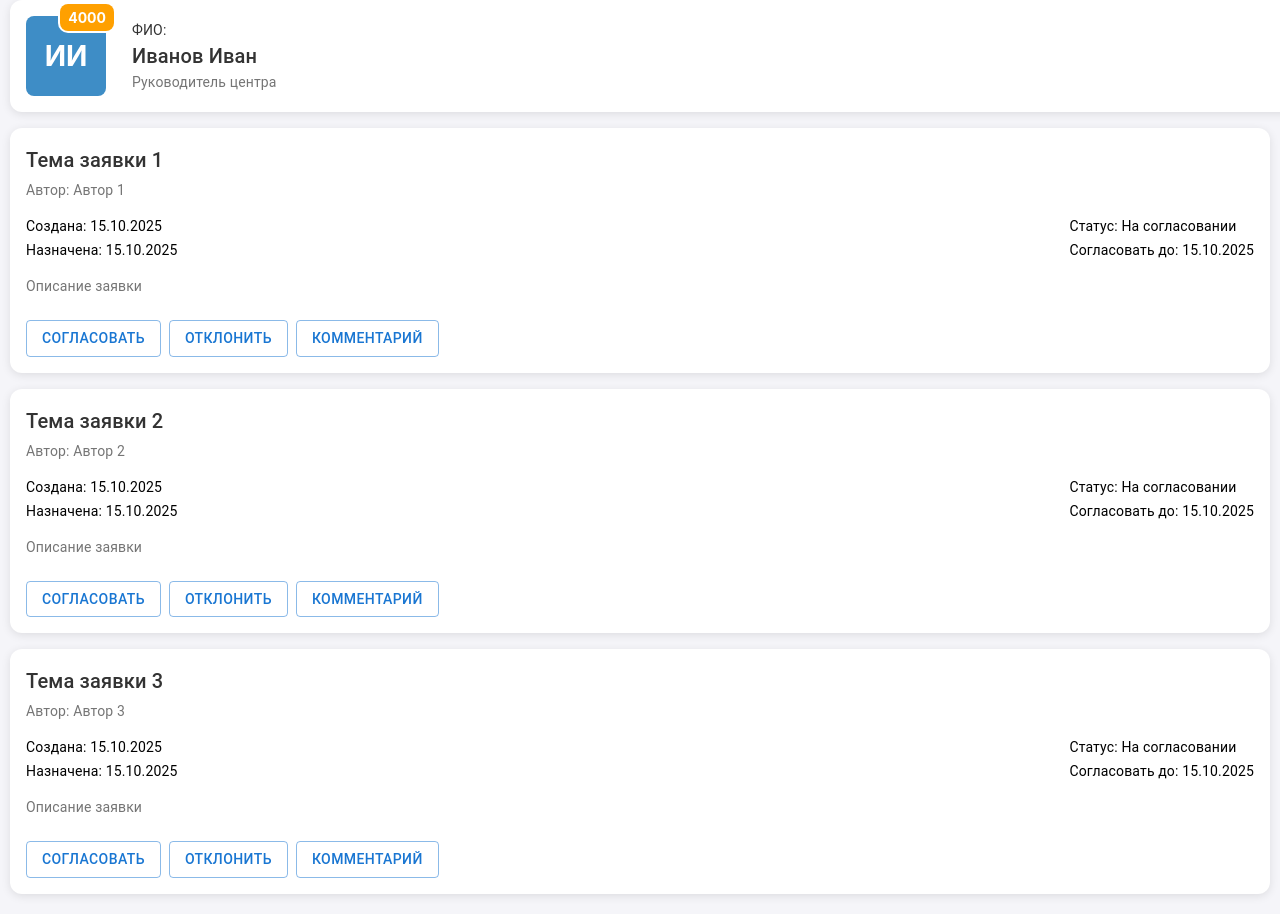
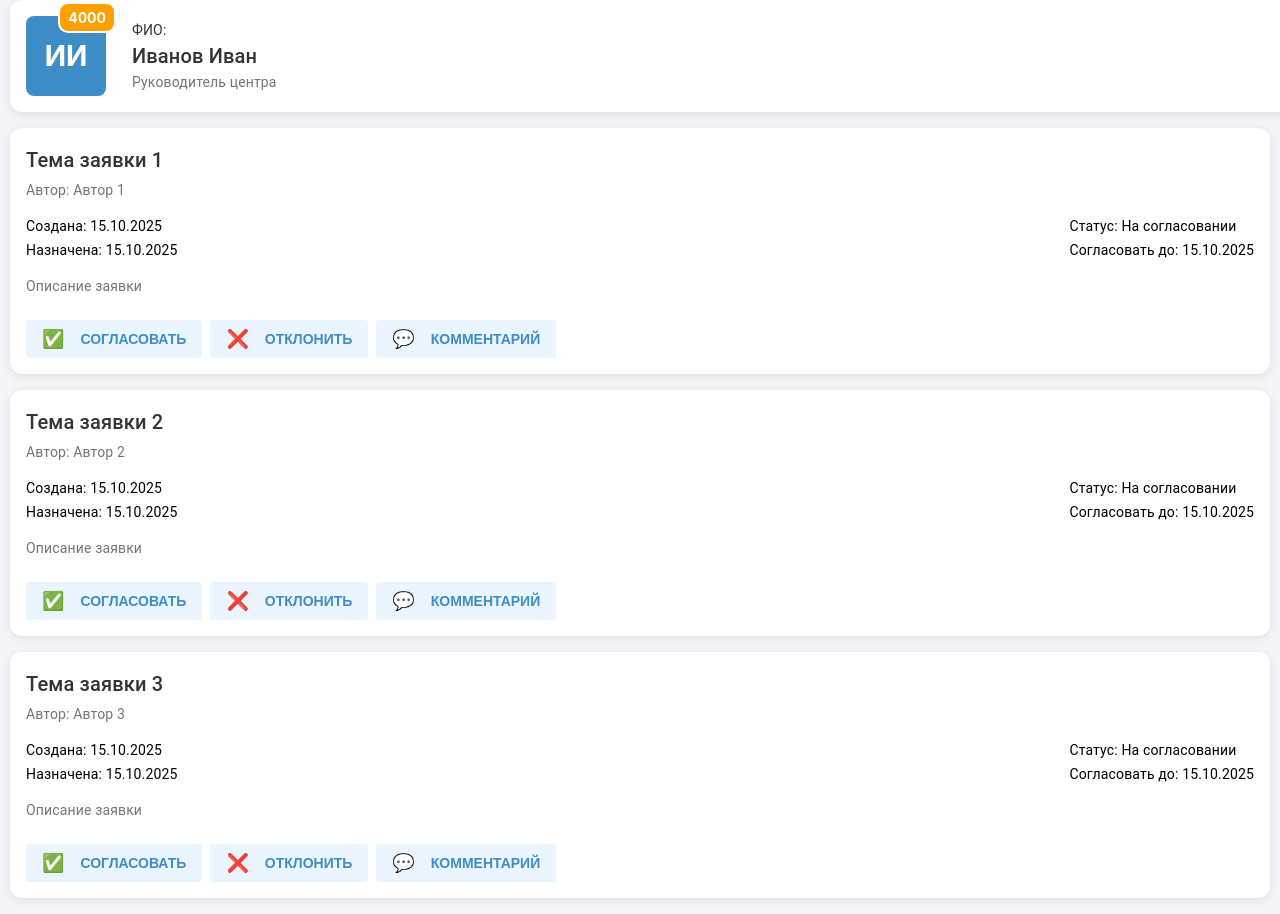
Before and after one commit to Chebulpec/Smart-Apps-eXpress-Front, a React (Vite) app: page / in a window 1280 px wide. Shown: the top 914 px of the page. Built offline with nearby package versions, Linux system fonts and the light colour scheme.

Commit message:
кнопки

```diff
--- a/package.json
+++ b/package.json
@@ -12,6 +12,7 @@
   "dependencies": {
     "@emotion/react": "^11.14.0",
     "@emotion/styled": "^11.14.1",
+    "@mui/icons-material": "^7.3.4",
     "@mui/material": "^7.3.4",
     "react": "^19.2.0",
     "react-dom": "^19.2.0"
--- a/src/components/ApprovalRequestList/ApprovalRequestList.jsx
+++ b/src/components/ApprovalRequestList/ApprovalRequestList.jsx
@@ -1,6 +1,16 @@
 import React from 'react';
-import { Box, Typography, Button } from '@mui/material';
+import { Box, Typography } from '@mui/material';
 import styles from './ApprovalRequestList.module.css';
+
+const CustomButton = ({ icon, text, onClick, disabled }) => {
+  const buttonClass = `${styles.actionButton} ${disabled ? styles.disabled : ''}`;
+  return (
+    <button className={buttonClass} onClick={onClick} disabled={disabled}>
+      {icon && <span className={styles.icon}>{icon}</span>}
+      <span className={styles.text}>{text}</span>
+    </button>
+  );
+};
 
 const ApprovalRequestItem = ({ request }) => {
   return (
@@ -27,15 +37,24 @@ const ApprovalRequestItem = ({ request }) => {
         <Typography variant="body2">Описание заявки</Typography>
       </Box>
       <Box className={styles.actions}>
-        <Button variant="outlined" className={styles.actionButton}>
-          СОГЛАСОВАТЬ
-        </Button>
-        <Button variant="outlined" className={styles.actionButton}>
-          ОТКЛОНИТЬ
-        </Button>
-        <Button variant="outlined" className={styles.actionButton}>
-          КОММЕНТАРИЙ
-        </Button>
+        <CustomButton
+          icon={<div className={styles.icon}>✅</div>}
+          text="СОГЛАСОВАТЬ"
+          onClick={() => console.log('Approve')}
+          disabled={request.isBlocked}
+        />
+        <CustomButton
+          icon={<div className={styles.icon}>❌</div>}
+          text="ОТКЛОНИТЬ"
+          onClick={() => console.log('Reject')}
+          disabled={request.isBlocked}
+        />
+        <CustomButton
+          icon={<div className={styles.icon}>💬</div>}
+          text="КОММЕНТАРИЙ"
+          onClick={() => console.log('Comment')}
+          disabled={request.isBlocked}
+        />
       </Box>
     </Box>
   );
--- a/src/components/ApprovalRequestList/ApprovalRequestList.module.css
+++ b/src/components/ApprovalRequestList/ApprovalRequestList.module.css
@@ -1,5 +1,3 @@
-/* src/components/ApprovalRequestList/ApprovalRequestList.module.css */
-
 .requestList {
   display: flex;
   flex-direction: column;
@@ -63,15 +61,48 @@
 
 .actions {
   display: flex;
+  flex-wrap: wrap;
   gap: 8px;
   margin-top: 16px;
 }
 
 .actionButton {
+  display: flex;
+  align-items: center;
+  justify-content: center;
+  text-transform: uppercase;
   font-size: 14px;
   font-weight: bold;
   color: #3E8DC6;
-  border-color: #3E8DC6;
+  background-color: #eaf5ff;
   padding: 8px 16px;
   border-radius: 4px;
+  border: none;
+  cursor: pointer;
+  transition: all 0.3s ease-in-out;
 }
+
+.actionButton:hover {
+  background-color: #3E8DC6;
+  color: white;
+}
+
+.actionButton:active {
+  background-color: #3E8DC6;
+  color: white;
+}
+
+.actionButton.disabled {
+  background-color: #cccccc;
+  color: #757575;
+  cursor: not-allowed;
+}
+
+.icon {
+  margin-right: 8px;
+  font-size: 18px;
+}
+
+.text {
+  white-space: nowrap;
+}
```
Also changed, not shown: 1 other file (tests, documents, lock files or other folders).
